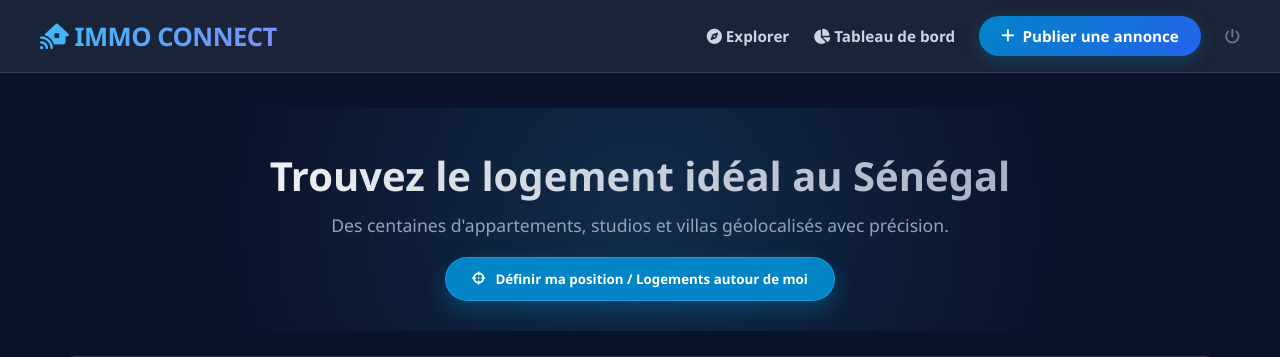
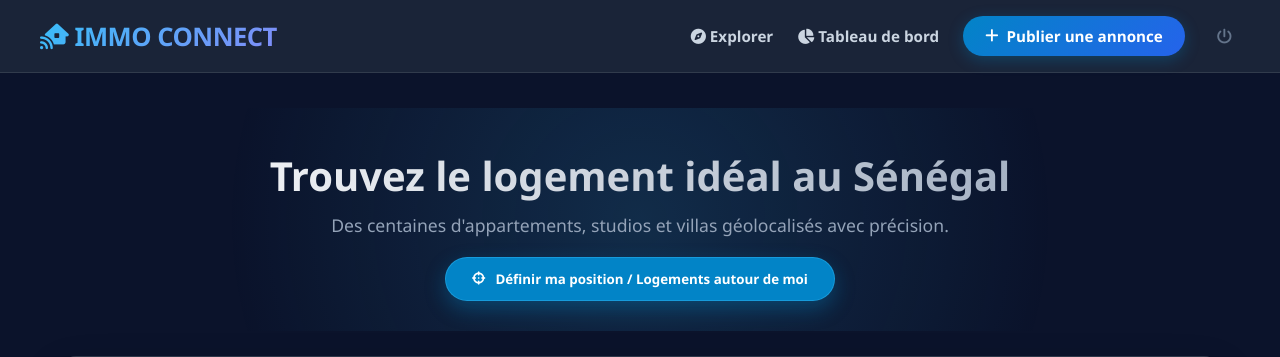
Before and after one commit to ismailan997-rgb/immo_connect, a Flask app: page / in a window 1280 px wide. Shown: the top 357 px of the page. Run offline with Flask 3, Linux system fonts and the light colour scheme; a user stored in the database is signed in; data comes from the database, SQL or seed files in the repository.

Commit message:
Update Immo Connect templates
Sync local templates, including CSRF fields and safe map popups.

```diff
--- a/templates/add_property.html
+++ b/templates/add_property.html
@@ -245,6 +245,7 @@
     </div>
 
     <form action="/add-property" method="POST" enctype="multipart/form-data">
+        <input type="hidden" name="csrf_token" value="{{ csrf_token() }}">
         <div class="form-grid">
             <div class="form-group full-width">
                 <label for="title">Titre de l'annonce *</label>
--- a/templates/base.html
+++ b/templates/base.html
@@ -4,6 +4,7 @@
     <meta charset="UTF-8">
     <meta name="viewport" content="width=device-width, initial-scale=1.0">
     <title>{% block title %}Immo Connect — Trouver votre logement{% endblock %}</title>
+    <link rel="icon" type="image/svg+xml" href="{{ url_for('static', filename='favicon.svg') }}">
     <!-- FontAwesome pour les icônes modernes -->
     <link rel="stylesheet" href="https://cdnjs.cloudflare.com/ajax/libs/font-awesome/6.4.0/css/all.min.css">
 
@@ -73,6 +74,17 @@
             transform: translateY(-1px);
         }
 
+        .logout-form { margin: 0; }
+        .logout-button {
+            background: transparent;
+            border: 0;
+            color: #64748b;
+            cursor: pointer;
+            font-size: 0.95rem;
+            padding: 8px;
+        }
+        .logout-button:hover { color: #f8fafc; }
+
         .btn-primary {
             background: linear-gradient(135deg, #0284c7, #2563eb);
             color: #fff !important;
@@ -98,8 +110,18 @@
         .alert { padding: 14px 20px; border-radius: 12px; margin-bottom: 25px; font-weight: 600; display: flex; align-items: center; gap: 10px; }
         .alert-success { background: rgba(6, 95, 70, 0.6); color: #34d399; border: 1px solid #059669; }
         .alert-danger { background: rgba(153, 27, 27, 0.6); color: #fca5a5; border: 1px solid #dc2626; }
+        .alert-warning { background: rgba(161, 98, 7, 0.2); color: #fcd34d; border: 1px solid #a16207; }
+        .alert-info { background: rgba(2, 132, 199, 0.2); color: #7dd3fc; border: 1px solid #0284c7; }
 
         footer { text-align: center; padding: 25px; color: #64748b; border-top: 1px solid rgba(255, 255, 255, 0.05); margin-top: 50px; font-weight: 500; }
+
+        @media (max-width: 640px) {
+            nav { padding: 14px 18px; align-items: flex-start; flex-direction: column; }
+            .logo { font-size: 1.35rem; }
+            .nav-links { width: 100%; justify-content: space-between; flex-wrap: wrap; gap: 10px; }
+            .nav-links a { font-size: 0.85rem; }
+            .nav-links .btn-primary { padding: 8px 12px; }
+        }
     </style>
 </head>
 <body>
@@ -111,7 +133,10 @@
             {% if session.get('user_id') %}
                 <a href="/dashboard"><i class="fa-solid fa-chart-pie"></i> Tableau de bord</a>
                 <a href="/add-property" class="btn-primary"><i class="fa-solid fa-plus"></i> Publier une annonce</a>
-                <a href="/logout" style="color: #64748b;"><i class="fa-solid fa-power-off"></i></a>
+                <form action="{{ url_for('logout') }}" method="POST" class="logout-form">
+                    <input type="hidden" name="csrf_token" value="{{ csrf_token() }}">
+                    <button type="submit" class="logout-button" aria-label="Se déconnecter" title="Se déconnecter"><i class="fa-solid fa-power-off"></i></button>
+                </form>
             {% else %}
                 <a href="/login"><i class="fa-solid fa-user-lock"></i> Espace Agent</a>
                 <a href="/register" class="btn-primary"><i class="fa-solid fa-rocket"></i> Commencer</a>
--- a/templates/index.html
+++ b/templates/index.html
@@ -660,23 +660,66 @@
                 iconAnchor: [10, 10]
             });
 
+            var userPopup = document.createElement('div');
+            var userPopupTitle = document.createElement('strong');
+            userPopupTitle.textContent = '📍 ' + (userLocName ? userLocName : 'Votre position');
+            userPopup.appendChild(userPopupTitle);
+            userPopup.appendChild(document.createElement('br'));
+            userPopup.append('Point de calcul des distances');
+
             userPinMarker = L.marker([userLat, userLng], { icon: userIcon }).addTo(leafletMap)
-                .bindPopup('<b>📍 ' + (userLocName ? userLocName : 'Votre position') + '</b><br>Point de calcul des distances')
+                .bindPopup(userPopup)
                 .openPopup();
         }
 
         // Marqueurs des biens immobiliers
         propertyMarkers.forEach(function(item) {
             var marker = L.marker([item.lat, item.lng]).addTo(leafletMap);
-            var popupContent = `
-                <div style="font-family: inherit; font-size: 0.9rem; min-width: 180px;">
-                    <strong style="color: #0f172a;">${item.title}</strong><br>
-                    <span style="color: #0284c7; font-weight: bold;">${item.price} FCFA</span><br>
-                    <span style="color: #64748b; font-size: 0.8rem;">📍 ${item.neighborhood} (${item.city})</span>
-                    ${item.distance ? '<br><span style="color:#10b981; font-weight:bold; font-size:0.8rem;">🚶 à ' + item.distance + '</span>' : ''}
-                    <br><a href="/property/${item.id}" style="display:inline-block; margin-top:6px; color:#0284c7; font-weight:bold; text-decoration:none;">Voir l'annonce &rarr;</a>
-                </div>
-            `;
+            var popupContent = document.createElement('div');
+            popupContent.style.fontFamily = 'inherit';
+            popupContent.style.fontSize = '0.9rem';
+            popupContent.style.minWidth = '180px';
+
+            var title = document.createElement('strong');
+            title.style.color = '#0f172a';
+            title.textContent = item.title;
+            popupContent.appendChild(title);
+            popupContent.appendChild(document.createElement('br'));
+
+            var price = document.createElement('span');
+            price.style.color = '#0284c7';
+            price.style.fontWeight = 'bold';
+            price.textContent = item.price + ' FCFA';
+            popupContent.appendChild(price);
+            popupContent.appendChild(document.createElement('br'));
+
+            var location = document.createElement('span');
+            location.style.color = '#64748b';
+            location.style.fontSize = '0.8rem';
+            location.textContent = '📍 ' + item.neighborhood + ' (' + item.city + ')';
+            popupContent.appendChild(location);
+
+            if (item.distance) {
+                popupContent.appendChild(document.createElement('br'));
+                var distance = document.createElement('span');
+                distance.style.color = '#10b981';
+                distance.style.fontWeight = 'bold';
+                distance.style.fontSize = '0.8rem';
+                distance.textContent = '🚶 à ' + item.distance;
+                popupContent.appendChild(distance);
+            }
+
+            popupContent.appendChild(document.createElement('br'));
+            var detailsLink = document.createElement('a');
+            detailsLink.href = '/property/' + encodeURIComponent(item.id);
+            detailsLink.style.display = 'inline-block';
+            detailsLink.style.marginTop = '6px';
+            detailsLink.style.color = '#0284c7';
+            detailsLink.style.fontWeight = 'bold';
+            detailsLink.style.textDecoration = 'none';
+            detailsLink.textContent = "Voir l'annonce →";
+            popupContent.appendChild(detailsLink);
+
             marker.bindPopup(popupContent);
         });
 
--- a/templates/login.html
+++ b/templates/login.html
@@ -12,6 +12,7 @@
     <h2 style="margin-bottom: 20px; text-align: center;">Connexion Espace Agent 🔐</h2>
 
     <form action="/login" method="POST">
+        <input type="hidden" name="csrf_token" value="{{ csrf_token() }}">
         <div class="form-group">
             <label>Adresse E-mail</label>
             <input type="email" name="email" placeholder="exemple@email.com" required>
--- a/templates/register.html
+++ b/templates/register.html
@@ -12,6 +12,7 @@
     <h2 style="margin-bottom: 20px; text-align: center;">Inscription Agent / Propriétaire 🔑</h2>
 
     <form action="/register" method="POST">
+        <input type="hidden" name="csrf_token" value="{{ csrf_token() }}">
         <div class="form-group">
             <label>Nom de l'agence ou de l'agent</label>
             <input type="text" name="agency_name" placeholder="Ex: Dakar Immo Express" required>
```
Also changed, not shown: templates/dashboard.html (+4 -3 lines), templates/property_detail.html (+9 -1 lines).
